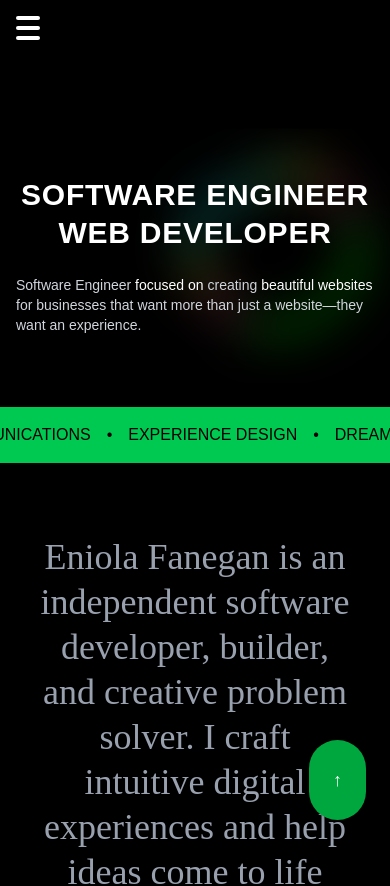
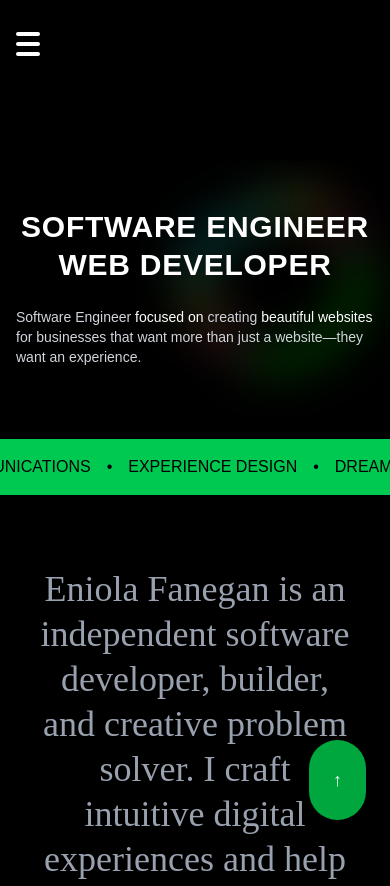
Before and after one commit to Niola-DC/porttifolio, a React (Vite) app: page / in a window 390 px wide. Shown: the top 886 px of the page. Built offline with nearby package versions, Linux system fonts and the light colour scheme; a web font is replaced by a local one.

Commit message:
menu bar adjustment

```diff
--- a/src/components/LandingView.jsx
+++ b/src/components/LandingView.jsx
@@ -71,7 +71,7 @@ const LandingView = () => {
                     </div>
                 </div>
                 {/* Menu icon */}
-                <div className="lg:hidden flex justify-start px-4 py-4">
+                <div className="lg:hidden flex justify-start px-4 py-8">
                     <button onClick={toggleMenu} className="flex flex-col space-y-1.5">
                         <div className="w-6 h-1 bg-white rounded-full"></div>
                         <div className="w-6 h-1 bg-white rounded-full"></div>
```
